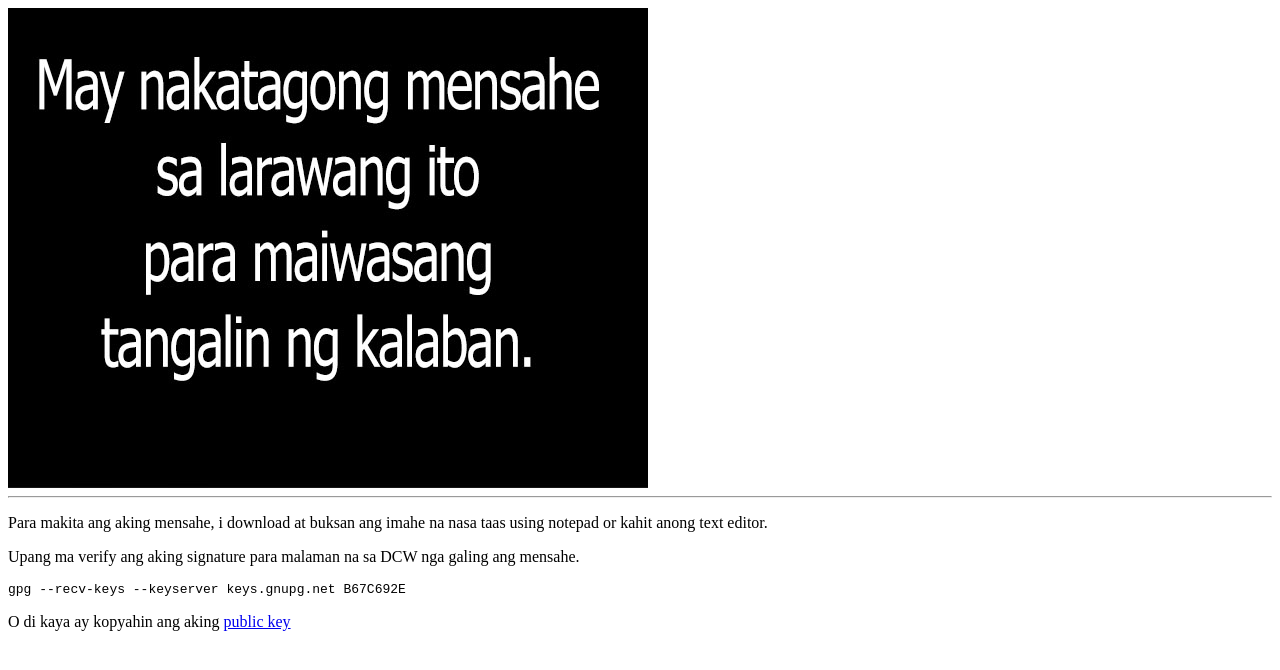
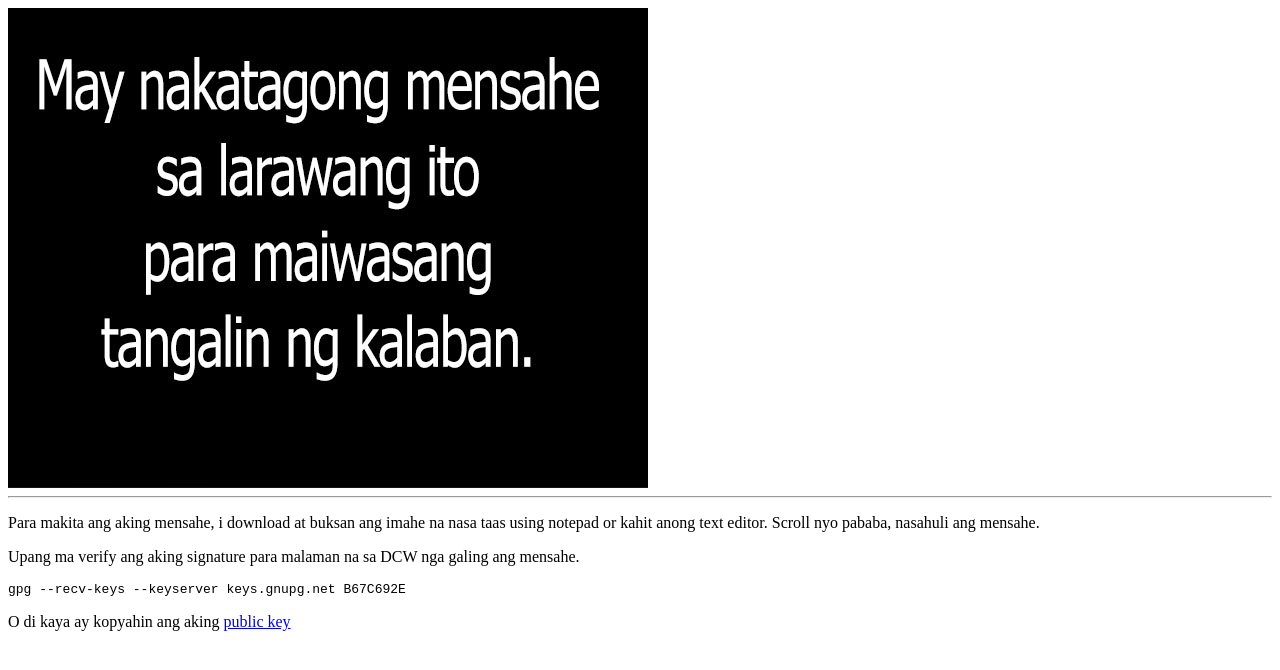
Before and after one commit to du30cw/du30cw.github.io, a plain HTML site: page index.html in a window 1280 px wide. Drawn offline with Linux system fonts and the light colour scheme.

Commit message:
medyo nilinawan ang instructions
pilitin nyo na lang intindihin.

```diff
--- a/index.html
+++ b/index.html
@@ -8,7 +8,7 @@
 <body>
 <img src="https://du30cw.github.io/secret.jpg"><br>
   <hr>
-  <p>Para makita ang aking mensahe, i download at buksan ang imahe na nasa taas using notepad or kahit anong text editor.</p>
+  <p>Para makita ang aking mensahe, i download at buksan ang imahe na nasa taas using notepad or kahit anong text editor. Scroll nyo pababa, nasahuli ang mensahe.</p>
   <p>Upang ma verify ang aking signature para malaman na sa DCW nga galing ang mensahe.</p>
   <code>gpg --recv-keys --keyserver keys.gnupg.net B67C692E</code><br>
   <p>O di kaya ay kopyahin ang aking <a href="https://du30cw.github.io/pubkey.txt">public key</a></p>
```
